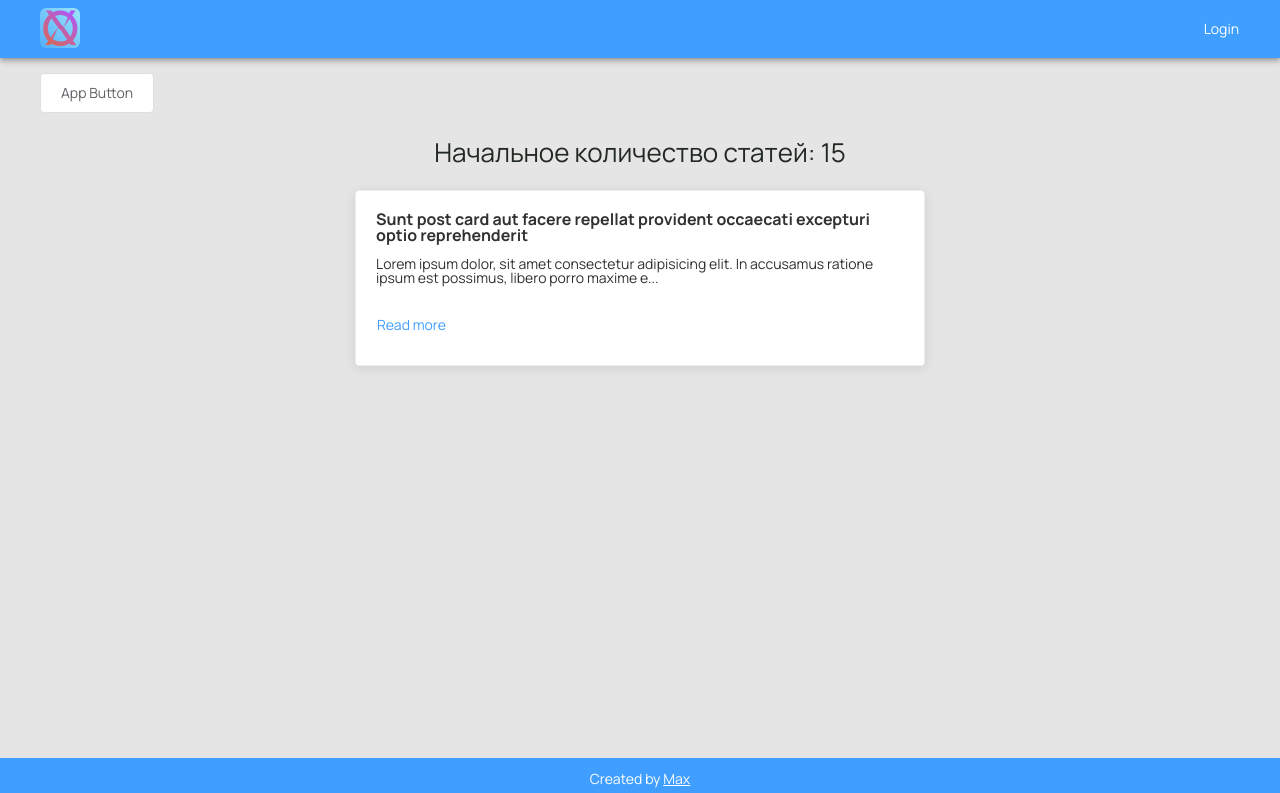
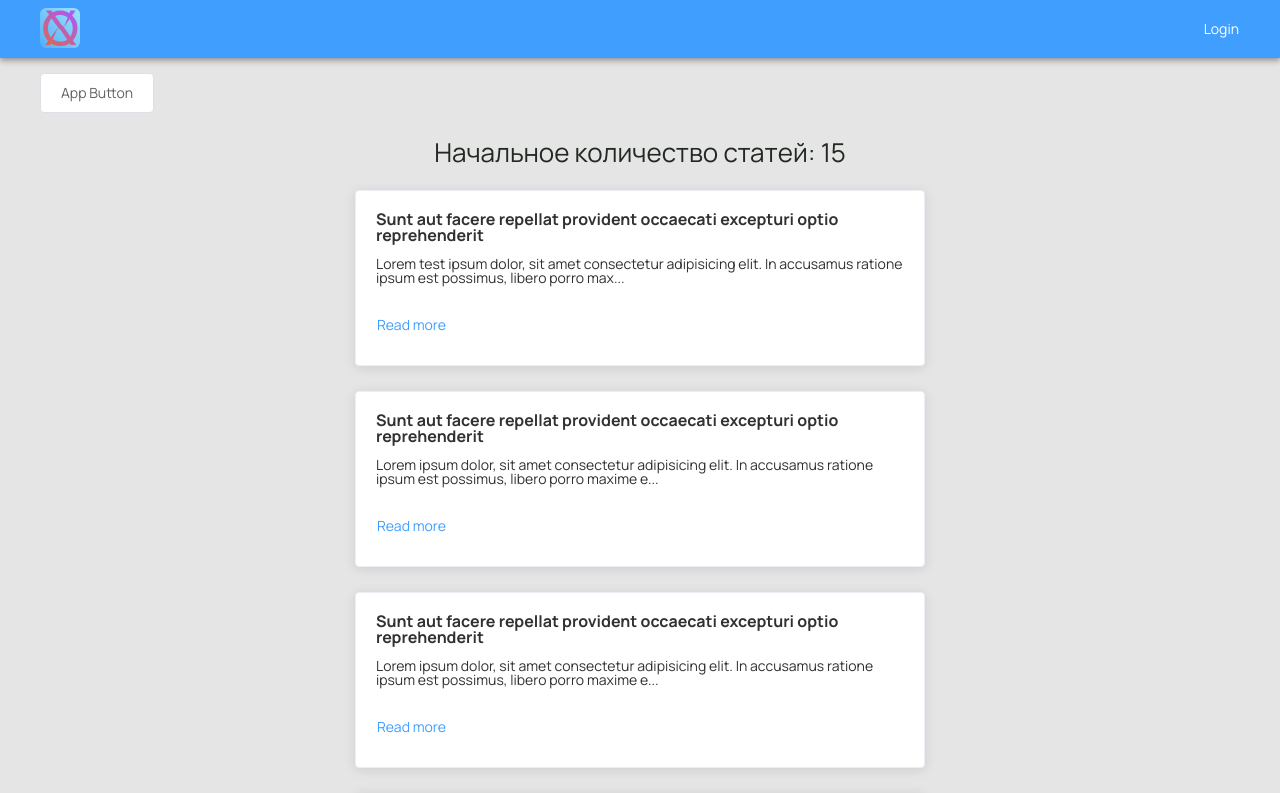
Before and after one commit to Grinch3214/hw-vue, a Vue app: page / in a window 1280 px wide. Shown: the top 793 px of the page. Built offline with nearby package versions, Linux system fonts and the light colour scheme.

Commit message:
add hw-5 task 1

```diff
--- a/src/Header.vue
+++ b/src/Header.vue
@@ -14,7 +14,7 @@ export default {
   name: "Header",
   components: {},
   data: () => ({
-    logoHtml: '<a class="logo" style="color: #fff;" href=" / "> </a>',
+    logoHtml: '<a class="logo" style="color: #fff;" href=" # "> </a>',
   }),
 };
 </script>
--- a/src/components/PostCard.vue
+++ b/src/components/PostCard.vue
@@ -18,16 +18,30 @@
 export default {
   name: "PostCard",
   components: {},
+  props: {
+    post: {
+      type: Object,
+      require: true,
+      default() {
+        return {
+          userId:1,
+          id:1,
+          title: 'Some default title',
+          body: 'Some default text',
+          validator: (obj) => {
+            const properties = [
+              'title',
+              'body'
+            ].filter(prop => !obj.hasOwnProp(prop))
+            return properties.length === 0
+          }
+        }
+      }
+    }
+  },
   data() {
     return {
       readMore: true,
-      post: {
-        userId: 1,
-        id: 2,
-        title:
-          "Sunt post card aut facere repellat provident occaecati excepturi optio reprehenderit",
-        body: "Lorem ipsum dolor, sit amet consectetur adipisicing elit. In accusamus ratione ipsum est possimus, libero porro maxime enim perspiciatis distinctio quam neque repudiandae sequi a ut beatae illo ab quod! Minus, nesciunt ullam non beatae expedita repudiandae, voluptatibus est unde quas vero consequuntur. Esse, officiis ea. Amet iusto similique, reprehenderit perspiciatis quod consequuntur cupiditate magnam, esse, modi quos numquam harum libero reiciendis voluptates necessitatibus id repellat consequatur labore. Recusandae beatae eum earum vero officia dolor, accusantium expedita optio voluptas eos quas repellendus quae repellat ducimus ipsam voluptatum delectus rem totam! Accusantium pariatur exercitationem nesciunt necessitatibus, similique ea nobis quaerat consectetur tempora eum soluta autem temporibus quibusdam deserunt dolor saepe accusamus voluptate quo quod quia debitis. Dolorum corporis perferendis illo iure! Sunt, cum. Dolor explicabo voluptas fugiat asperiores quisquam ex rem. Earum ducimus maxime laborum cumque accusantium tenetur. Illum, aperiam, est modi itaque minima officiis odit blanditiis, voluptate facere expedita eius!",
-      },
     };
   },
   computed: {
--- a/src/components/PostList.vue
+++ b/src/components/PostList.vue
@@ -3,7 +3,11 @@
     <h2 v-once class="post-list__title">
       Начальное количество статей: {{ posts.length }}
     </h2>
-    <post-card />
+    <post-card
+      v-for="post in posts"
+      :key="post.id"
+      :post="post"
+    />
   </div>
 </template>
 
--- a/vue.config.js
+++ b/vue.config.js
@@ -1,4 +1,5 @@
 module.exports = {
+	// publicPath: '/fe-21-01/max/training/hw-5/',
 	publicPath: '/',
 	css: {
 		loaderOptions: {
```
